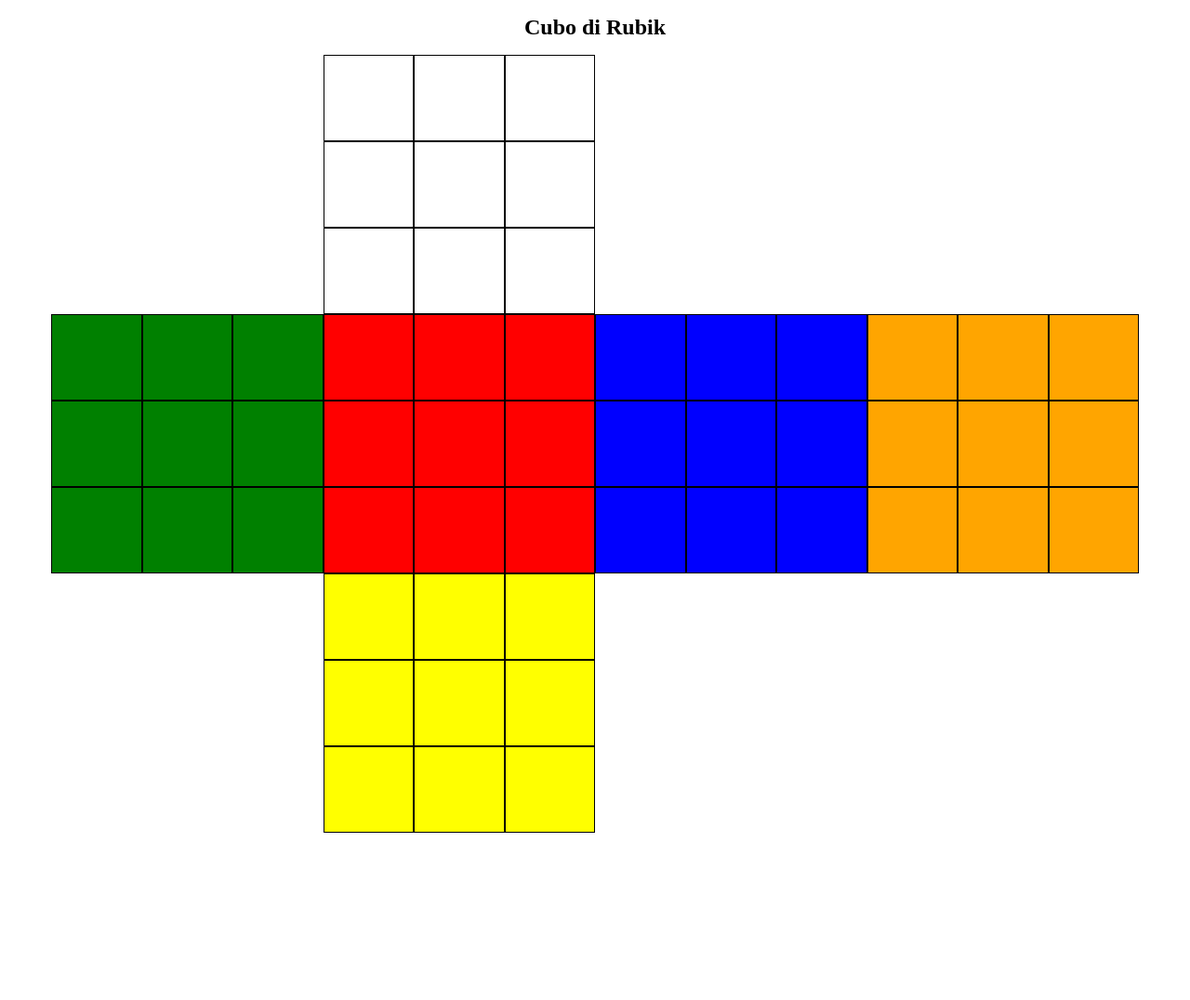
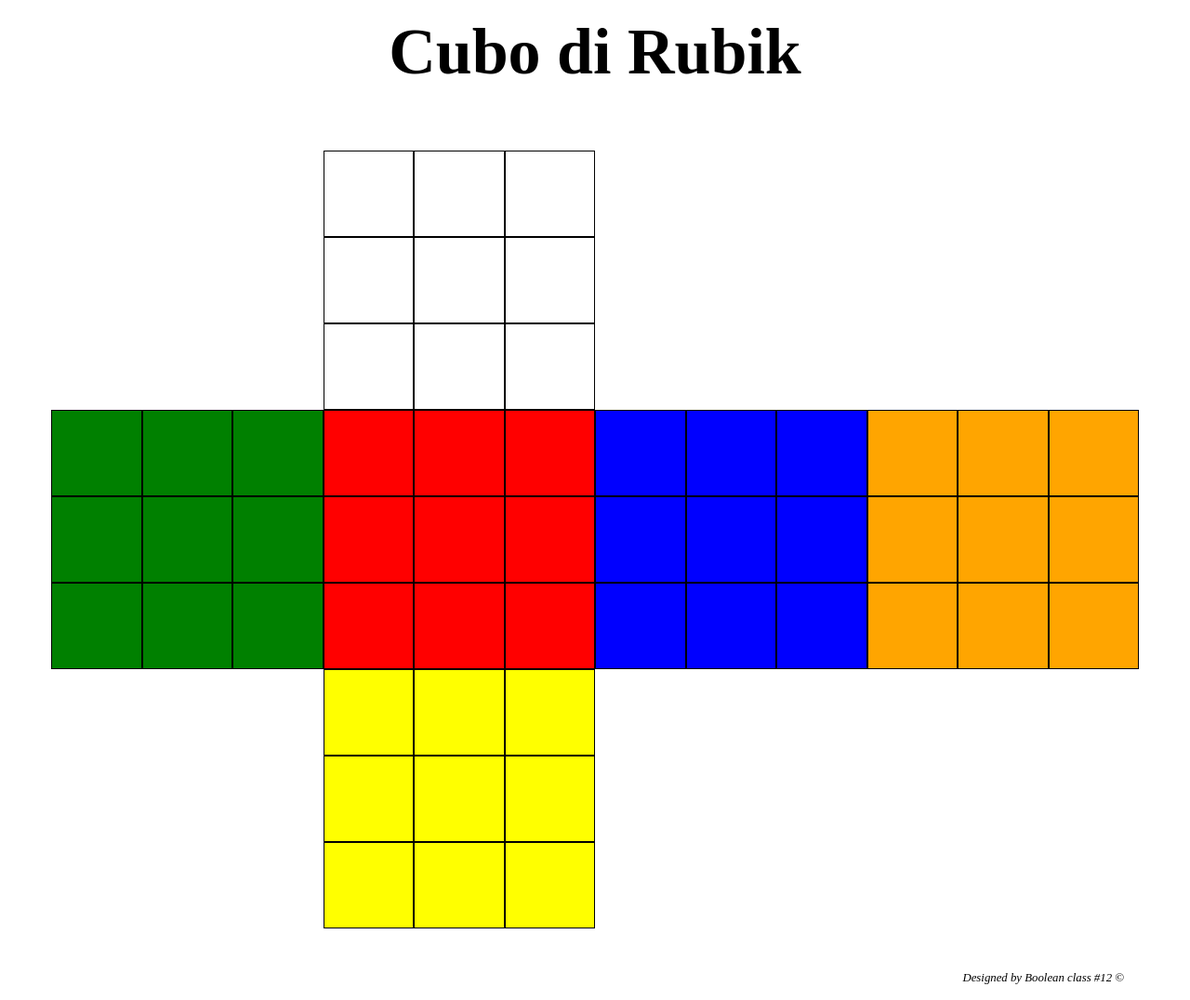
Before and after one commit to CarmineVitale/html-css-12bool, a plain HTML site: page index.html in a window 1280 px wide. Shown: the whole page at 93% size. Before the commit the page ends 896 px from the top, so only its background shows below. Drawn offline with Linux system fonts and the light colour scheme.

Commit message:
Aggiunta titolo e footer

```diff
--- a/css/main.css
+++ b/css/main.css
@@ -3,8 +3,10 @@
   padding: 0;
   margin: 0;
 }
-.titolo {
+h2 {
   text-align: center;
+  font-size: 70px;
+  margin-bottom: 50px;
 }
 .col-1 {
   border: 1px solid black;
@@ -25,3 +27,9 @@
 .yellow {
   background: yellow;
 }
+footer {
+  margin-top: 30px;
+  font-size: 80%;
+  font-style: italic;
+  text-align: right;
+}
--- a/index.html
+++ b/index.html
@@ -9,7 +9,9 @@
   <body>
     <div class="container">
       <div class="col-12 titolo">
-        <h2>Cubo di Rubik</h2>
+        <header>
+          <h2>Cubo di Rubik</h2>
+        </header>
       </div>
     </div>
     <!-- FACCIA DEL CUBO BIANCA -->
@@ -28,7 +30,7 @@
     <div class="col-1"></div>
     <div class="col-1"></div>
   </div>
-  <!-- FAccia del cubo verde -->
+  <!-- FAccia del cubo verde, rossa e arancio -->
   <div class="container">
     <div class="col-1 green"></div>
     <div class="col-1 green"></div>
@@ -71,6 +73,7 @@
     <div class="col-1 orange"></div>
     <div class="col-1 orange"></div>
   </div>
+  <!-- Faccia del cubo gialla -->
   <div class="container">
     <div class="col-1 offset-3 yellow"></div>
     <div class="col-1 yellow"></div>
@@ -86,6 +89,10 @@
     <div class="col-1 yellow"></div>
     <div class="col-1 yellow"></div>
   </div>
-
+<div class="container">
+  <div class="col-12">
+    <footer>Designed by Boolean class #12 &copy;</footer>
+  </div>
+</div>
   </body>
 </html>
```
